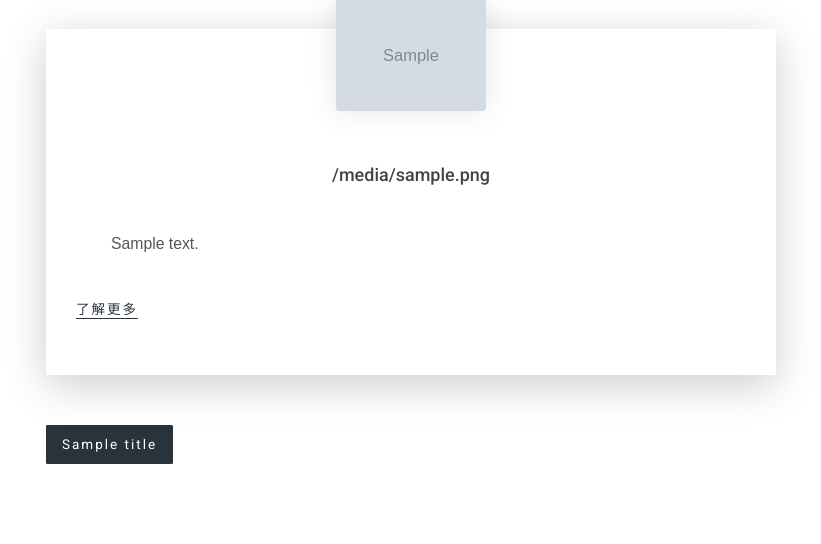
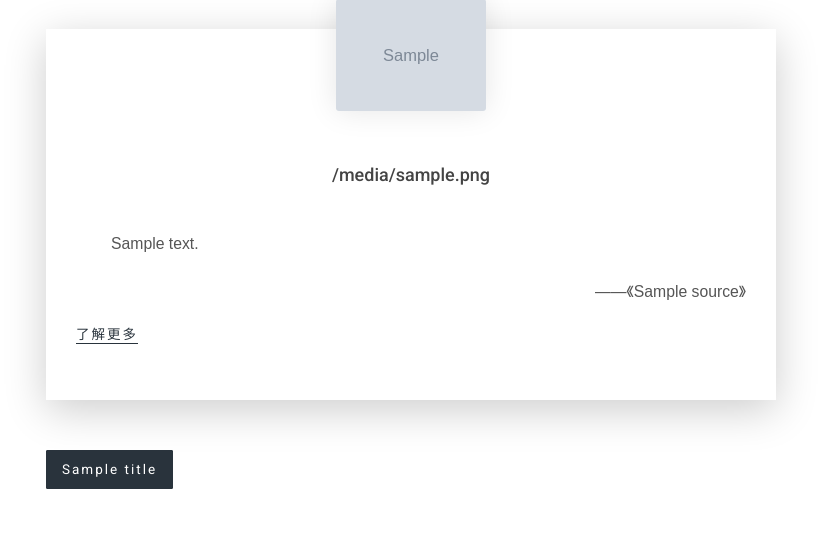
Before and after one commit to lxin42140/sg-ancient-poem, a Flask app: template templates/slider-poem-list.html in a window 1280 px wide. Shown: the part 2047-2591 px from the top of the page, without its empty margins (229-1050 px from the left). Run offline with Flask 2, Linux system fonts and the light colour scheme; the template is opened without the code that fills it: most values are stand-ins (such as "Sample title", 1, 10 or a date in 2020); grey boxes marked "Sample" are stand-in pictures; some libraries are stand-ins or nearby versions; some web fonts are replaced.

Commit message:
update content

```diff
--- a/db/DBHelper.py
+++ b/db/DBHelper.py
@@ -58,7 +58,7 @@ class DBHelper:
 
     def get_author_info_dict_from_db(self, author_name):
         # add poet info
-        sql_query = "SELECT yearOfBirth, yearOfDeath, description, link, photo_link, photo_desc" \
+        sql_query = "SELECT yearOfBirth, yearOfDeath, description, source, link, photo_link, photo_desc" \
                     " FROM Poet WHERE fullName = '" + author_name + "'"
         answer_list = self.fetch(sql_query)
         if len(answer_list) > 0:
--- a/db/DBHelperTester.py
+++ b/db/DBHelperTester.py
@@ -2,7 +2,7 @@ from db.DBHelper import DBHelper
 
 db = DBHelper()
 
-# sql_query = "ALTER TABLE Poet ADD COLUMN fullName VARCHAR(255) AFTER firstName;"
+# sql_query = "ALTER TABLE Poet ADD COLUMN source VARCHAR(255) AFTER description;"
 # db.execute(sql_query)
 
 # sql_query = "INSERT INTO Topic (id, name, chn_name, logo_url) VALUES (10, 'lishishijian', '歷史事件', 'logo-lishishijian.png');"
--- a/templates/slider-poem-list.html
+++ b/templates/slider-poem-list.html
@@ -92,6 +92,9 @@
                                                 &nbsp;&nbsp; &nbsp;&nbsp; &nbsp; {{ poet_info_dict['description'] }}
                                             </p>
                                             <br />
+                                            {% if poet_info_dict['source'] %}
+                                                <p align="right"> ——《{{ poet_info_dict['source'] }}》</p>
+                                            {% endif %}
 
                                             <!--<div class="signature-image"><img src="images/signature-image.png" alt="Signature Image"></div>-->
                                             {% if poet_info_dict['link'] %}
```
